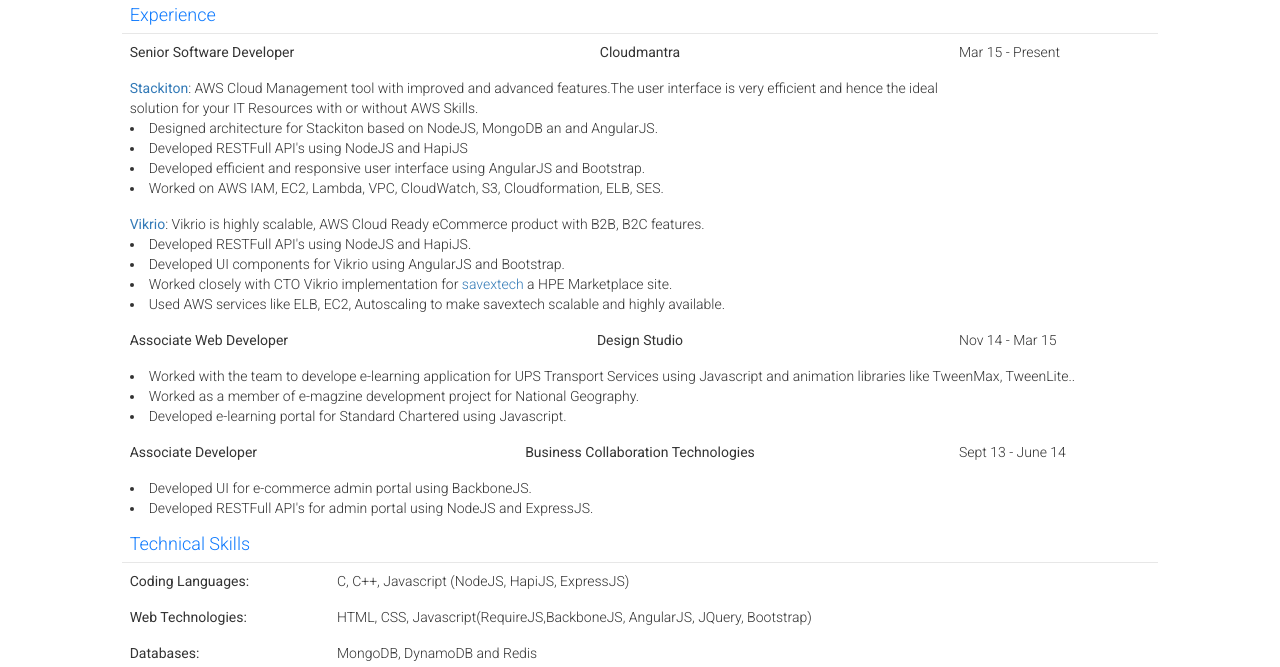
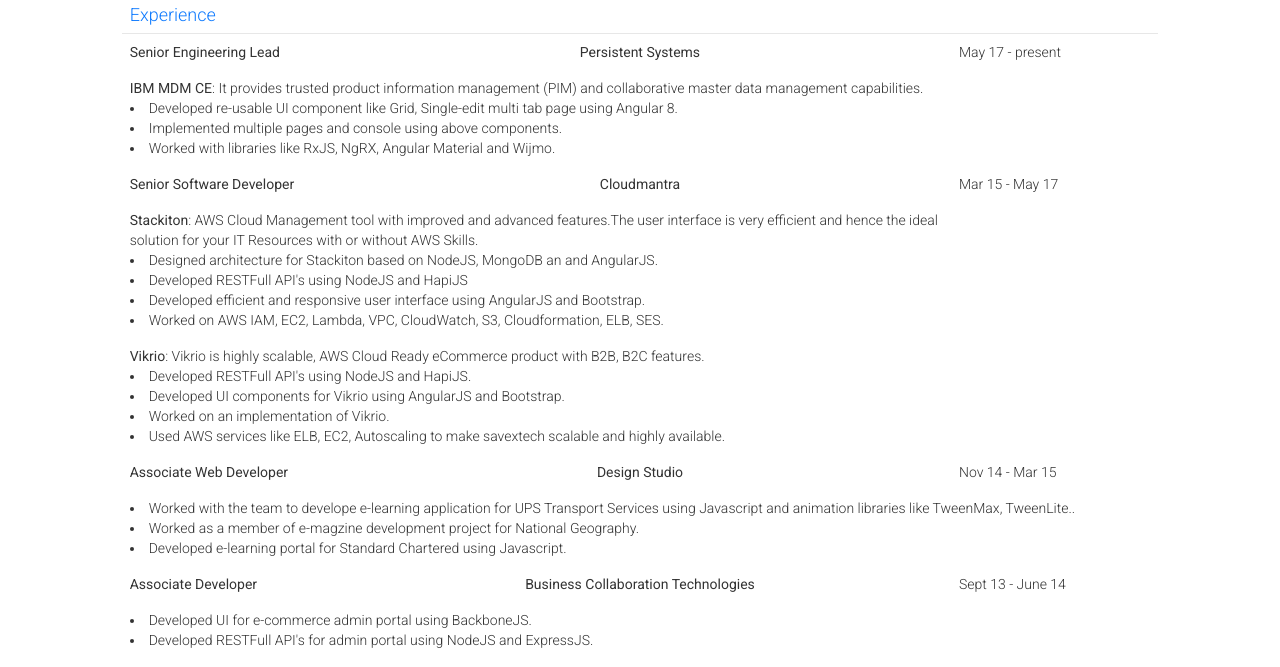
Before and after one commit to rajkumar-surnar/rajkumar-surnar.github.io, a plain HTML site: page index.html in a window 1280 px wide. Shown: the part 106-773 px from the top of the page. Drawn offline with nearby package versions, Linux system fonts and the light colour scheme.

Commit message:
changes till 2021

```diff
--- a/index.html
+++ b/index.html
@@ -27,13 +27,26 @@
 								</td>
 							</tr>
 							<tr>
-								<td><strong>Senior Software Developer</strong></td>
-								<td style="text-align: center;"><strong>Cloudmantra</strong></td>
-								<td>Mar 15 - Present</td>
+								<td><strong>Senior Engineering Lead</strong></td>
+								<td style="text-align: center;"><strong>Persistent Systems</strong></td>
+								<td>May 17 - present</td>
 							</tr>
 							<tr>
 								<td colspan="2">
-									<strong><a href="http://www.stackiton.cloud" target="_blank">Stackiton</a></strong>: AWS Cloud Management tool with improved and advanced features.The user interface is very efficient and hence the ideal solution for your IT Resources with or without AWS Skills.
+									<strong> <a href="https://www.youtube.com/watch?v=MBOdh0NviB4" target="_blank"></a>IBM MDM CE</strong>: It provides trusted product information management (PIM) and collaborative master data management capabilities.
+									<li>Developed re-usable UI component like Grid, Single-edit multi tab page using Angular 8.</li>
+									<li>Implemented multiple pages and console using above components.</li>
+									<li>Worked with libraries like RxJS, NgRX, Angular Material and Wijmo.</li>
+								</td>
+							</tr>
+							<tr>
+								<td><strong>Senior Software Developer</strong></td>
+								<td style="text-align: center;"><strong>Cloudmantra</strong></td>
+								<td>Mar 15 - May 17</td>
+							</tr>
+							<tr>
+								<td colspan="2">
+									<strong>Stackiton</strong>: AWS Cloud Management tool with improved and advanced features.The user interface is very efficient and hence the ideal solution for your IT Resources with or without AWS Skills.
 									<li>Designed architecture for Stackiton based on NodeJS, MongoDB an and AngularJS.</li>
 									<li>Developed RESTFull API's using NodeJS and HapiJS</li>
 									<li>Developed efficient and responsive user interface using AngularJS and Bootstrap.</li>
@@ -42,10 +55,10 @@
 							</tr>
 							<tr>
 								<td colspan="3">
-									<strong><a href="http://www.vikrio.com" target="_blank">Vikrio</a></strong>: Vikrio is highly scalable, AWS Cloud Ready eCommerce product with B2B, B2C features.
+									<strong>Vikrio</strong>: Vikrio is highly scalable, AWS Cloud Ready eCommerce product with B2B, B2C features.
 									<li>Developed RESTFull API's using NodeJS and HapiJS.</li>
 									<li>Developed UI components for Vikrio using AngularJS and Bootstrap.</li>
-									<li>Worked closely with CTO Vikrio implementation for <a href="https://www.savextech.in" target="_blank">savextech</a> a HPE Marketplace site.</li>
+									<li>Worked on an implementation of Vikrio.</li>
 									<li>Used AWS services like ELB, EC2, Autoscaling to make savextech scalable and highly available.</li>
 								</td>
 							</tr>
@@ -79,11 +92,11 @@
 							</tr>
 							<tr>
 								<td><strong>Coding Languages:</strong></td>
-								<td>C, C++, Javascript (NodeJS, HapiJS, ExpressJS)</td>
+								<td>Typescript, Javascript (NodeJS, HapiJS, ExpressJS)</td>
 							</tr>
 							<tr>
 								<td><strong>Web Technologies:</strong></td>
-								<td>HTML, CSS, Javascript(RequireJS,BackboneJS, AngularJS, JQuery, Bootstrap)</td>
+								<td>Angular 8+, RxJS, HTML, SCSS, Javascript</td>
 							</tr>
 							<tr>
 								<td><strong>Databases:</strong></td>
@@ -118,7 +131,7 @@
 							</tr>
 							<tr>
 								<td><strong>Address:</strong></td>
-								<td>26, C7, Pleasant Park, Fatimanagar, Pune.</td>
+								<td>Narhe, Pune - 411041.</td>
 							</tr>
 						</tbody>
 					</table>
```
